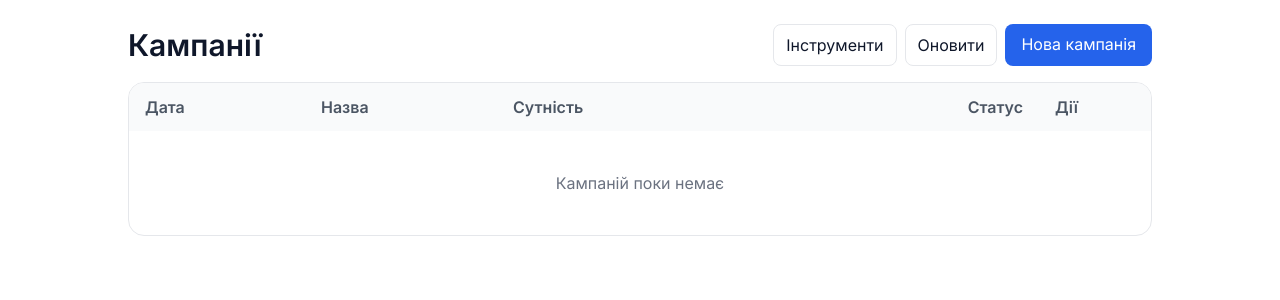
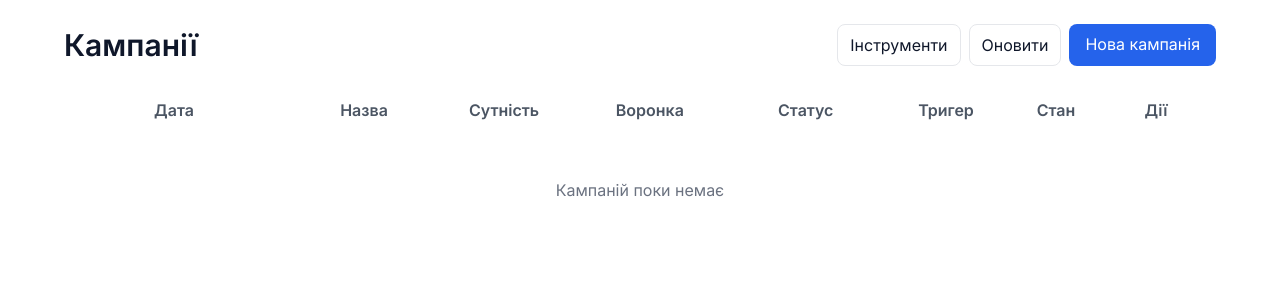
Before and after one commit to yurashko-ux/P-3-0, a Next.js app in the folder web/: page /admin/campaigns in a window 1280 px wide. Shown: the top 300 px of the page. Built offline with nearby package versions, Linux system fonts and the light colour scheme.

Commit message:
Update page.tsx

```diff
--- a/web/app/admin/campaigns/page.tsx
+++ b/web/app/admin/campaigns/page.tsx
@@ -1,8 +1,7 @@
+// web/app/admin/campaigns/page.tsx
 "use client";
 
 import { useEffect, useState } from "react";
-import CounterPill from "@/components/CounterPill";
-import Chip from "@/components/Chip";
 
 type Campaign = {
   id: string;
@@ -25,18 +24,13 @@ type Campaign = {
   exp_days: number;
   exp_to_pipeline_id: string | null;
   exp_to_status_id: string | null;
-
-  v1_count: number;
-  v2_count: number;
-  exp_count: number;
 };
 
 type Dict = Record<string, string>;
 
-async function api<T>(url: string): Promise<T> {
-  const r = await fetch(url, { credentials: "include", cache: "no-store" });
-  const j = await r.json();
-  return j?.items ?? j;
+async function fetchJSON<T>(url: string): Promise<T> {
+  const r = await fetch(url, { cache: "no-store", credentials: "include" });
+  return r.json();
 }
 
 export default function Page() {
@@ -45,18 +39,19 @@ export default function Page() {
   const [statusesByPipeline, setStatusesByPipeline] = useState<Record<string, Dict>>({});
 
   async function loadAll() {
-    const list = await api<{ items: Campaign[] }>("/api/campaigns");
-    setItems(list as unknown as Campaign[]);
+    const list = await fetchJSON<{ ok: boolean; items: Campaign[] }>("/api/campaigns");
+    setItems(list.items || []);
 
-    // Довідники KeyCRM
-    const pls: any[] = await api("/api/keycrm/pipelines");
+    // Пайплайни
+    const pls: any[] = await fetchJSON("/api/keycrm/pipelines");
     const pMap: Dict = {};
     for (const p of pls || []) pMap[String(p.id)] = String(p.name ?? p.title ?? p.id);
     setPipelines(pMap);
 
+    // Статуси по пайплайнах
     const stMap: Record<string, Dict> = {};
     for (const pid of Object.keys(pMap)) {
-      const sts: any[] = await api(`/api/keycrm/statuses?pipeline_id=${encodeURIComponent(pid)}`);
+      const sts: any[] = await fetchJSON(`/api/keycrm/statuses?pipeline_id=${pid}`);
       stMap[pid] = {};
       for (const s of sts || []) stMap[pid][String(s.id)] = String(s.name ?? s.title ?? s.id);
     }
@@ -67,23 +62,14 @@ export default function Page() {
     loadAll();
   }, []);
 
-  function chips(pid: string | null, sid: string | null) {
-    if (!pid || !sid) return <span className="text-gray-500">—/—</span>;
-    const p = pipelines[pid] ?? pid;
-    const s = statusesByPipeline[pid]?.[sid] ?? sid;
-    return (
-      <span className="inline-flex items-center gap-1">
-        <Chip text={p} tone="pipeline" />
-        <span className="text-gray-400">/</span>
-        <Chip text={s} tone="status" />
-      </span>
-    );
-  }
+  const pname = (pid?: string | null) => (pid ? (pipelines[pid] ?? pid) : "—");
+  const sname = (pid?: string | null, sid?: string | null) =>
+    pid && sid ? (statusesByPipeline[pid]?.[sid] ?? sid) : "—";
 
   return (
     <div className="p-4 sm:p-6">
-      <div className="max-w-5xl mx-auto">
-        <div className="flex items-center justify-between mb-4">
+      <div className="max-w-6xl mx-auto">
+        <div className="mb-4 flex items-center justify-between">
           <h1 className="text-3xl font-extrabold">Кампанії</h1>
           <div className="flex gap-2">
             <a href="/admin/tools" className="rounded-lg border px-3 py-2 hover:bg-gray-50">
@@ -101,88 +87,108 @@ export default function Page() {
           </div>
         </div>
 
-        <div className="overflow-hidden rounded-2xl border">
-          <table className="min-w-full table-fixed">
+        <div className="overflow-x-auto rounded-2xl">
+          {/* border-separate + spacing — імітація «без рамок», але все акуратно розкладено */}
+          <table className="min-w-full table-fixed border-separate border-spacing-y-2">
             <colgroup>
-              <col className="w-44" />
-              <col className="w-48" />
-              <col />
-              <col className="w-20" />
-              <col className="w-28" />
+              <col className="w-[220px]" /> {/* Дата */}
+              <col className="w-[160px]" />  {/* Назва */}
+              <col className="w-[120px]" />  {/* Сутність */}
+              <col />                        {/* Воронка */}
+              <col />                        {/* Статус */}
+              <col className="w-[140px]" />  {/* Тригер */}
+              <col className="w-[80px]" />   {/* Стан */}
+              <col className="w-[120px]" />  {/* Дії */}
             </colgroup>
 
-            <thead className="bg-gray-50">
-              <tr className="text-left text-gray-600">
-                <th className="px-4 py-3">Дата</th>
-                <th className="px-4 py-3">Назва</th>
-                <th className="px-4 py-3">Сутність</th>
-                <th className="px-4 py-3">Статус</th>
-                <th className="px-4 py-3">Дії</th>
+            <thead>
+              <tr className="text-center text-gray-600">
+                <th className="py-2">Дата</th>
+                <th className="py-2">Назва</th>
+                <th className="py-2">Сутність</th>
+                <th className="py-2">Воронка</th>
+                <th className="py-2">Статус</th>
+                <th className="py-2">Тригер</th>
+                <th className="py-2">Стан</th>
+                <th className="py-2">Дії</th>
               </tr>
             </thead>
 
             <tbody>
-              {items.map((c) => (
-                <tr key={c.id} className="border-t align-top">
-                  <td className="px-4 py-3 text-gray-700">
+              {items.map((c) => {
+                const rows = [
+                  {
+                    label: "База",
+                    pipeline: pname(c.base_pipeline_id),
+                    status: sname(c.base_pipeline_id, c.base_status_id),
+                    trigger: "",
+                  },
+                  {
+                    label: "V1",
+                    pipeline: pname(c.v1_to_pipeline_id),
+                    status: sname(c.v1_to_pipeline_id, c.v1_to_status_id),
+                    trigger: c.v1_value || "",
+                  },
+                ] as {
+                  label: string;
+                  pipeline: string;
+                  status: string;
+                  trigger: string;
+                }[];
+
+                if (c.v2_enabled) {
+                  rows.push({
+                    label: "V2",
+                    pipeline: pname(c.v2_to_pipeline_id),
+                    status: sname(c.v2_to_pipeline_id, c.v2_to_status_id),
+                    trigger: c.v2_value || "",
+                  });
+                }
+
+                rows.push({
+                  label: "EXP",
+                  pipeline: pname(c.exp_to_pipeline_id),
+                  status: sname(c.exp_to_pipeline_id, c.exp_to_status_id),
+                  trigger: `${c.exp_days} днів`,
+                });
+
+                const rowSpan = rows.length;
+
+                return (
+                  <tr key={c.id} className="align-middle bg-white/80 shadow-sm rounded-xl">
+                    {/* Дата */}
+                    <td className="py-3 text-center" rowSpan={rowSpan}>
+                      <div className="text-gray-900">
                         {new Date(c.created_at).toLocaleString("uk-UA")}
-                  </td>
-
-                  <td className="px-4 py-3 font-semibold">{c.name}</td>
-
-                  <td className="px-4 py-3">
-                    {/* База */}
-                    <div className="mb-1 text-gray-800">
-                      <span className="font-bold mr-2">База:</span>
-                      {chips(c.base_pipeline_id, c.base_status_id)}
-                    </div>
-
-                    {/* V1 */}
-                    <div className="flex flex-wrap items-center gap-2 mb-1">
-                      <div className="text-gray-900">
-                        <span className="font-semibold mr-2">V1 →</span>
-                        {chips(c.v1_to_pipeline_id, c.v1_to_status_id)}
-                        {c.v1_value ? (
-                          <span className="ml-2 text-gray-500">({c.v1_value})</span>
-                        ) : null}
-                      </div>
-                      <CounterPill label="V1" value={c.v1_count} />
-                    </div>
-
-                    {/* V2 */}
-                    {c.v2_enabled ? (
-                      <div className="flex flex-wrap items-center gap-2 mb-1">
-                        <div className="text-gray-900">
-                          <span className="font-semibold mr-2">V2 →</span>
-                          {chips(c.v2_to_pipeline_id, c.v2_to_status_id)}
-                          {c.v2_value ? (
-                            <span className="ml-2 text-gray-500">({c.v2_value})</span>
-                          ) : null}
-                        </div>
-                        <CounterPill label="V2" value={c.v2_count} />
-                      </div>
-                    ) : null}
-
-                    {/* EXP */}
-                    <div className="flex flex-wrap items-center gap-2">
-                      <div className="text-gray-900">
-                        <span className="font-semibold mr-2">EXP({c.exp_days}д) →</span>
-                        {chips(c.exp_to_pipeline_id, c.exp_to_status_id)}
-                      </div>
-                      <CounterPill label="EXP" value={c.exp_count} />
                       </div>
                     </td>
 
-                  <td className="px-4 py-3">{c.enabled ? "yes" : "no"}</td>
+                    {/* Назва */}
+                    <td className="py-3 text-center font-semibold" rowSpan={rowSpan}>
+                      {c.name}
+                    </td>
 
-                  <td className="px-4 py-3 whitespace-nowrap">
+                    {/* перший ряд «База» */}
+                    <td className="py-3 text-center">{rows[0].label}</td>
+                    <td className="py-3 text-center">{rows[0].pipeline}</td>
+                    <td className="py-3 text-center">{rows[0].status}</td>
+                    <td className="py-3 text-center">{rows[0].trigger || "—"}</td>
+
+                    {/* Стан (yes/no) одна клітинка на всю групу */}
+                    <td className="py-3 text-center" rowSpan={rowSpan}>
+                      {c.enabled ? "yes" : "no"}
+                    </td>
+
+                    {/* Дії одна клітинка на всю групу */}
+                    <td className="py-3 text-center whitespace-nowrap" rowSpan={rowSpan}>
                       <a
+                        className="text-blue-600 hover:underline mr-3"
                         href={`/admin/campaigns/${c.id}/edit`}
-                      className="text-blue-600 hover:underline mr-3"
                       >
                         Edit
                       </a>
                       <a
+                        className="text-red-600 hover:underline"
                         href={`/api/campaigns/${c.id}`}
                         onClick={async (e) => {
                           e.preventDefault();
@@ -193,17 +199,60 @@ export default function Page() {
                           });
                           loadAll();
                         }}
-                      className="text-red-600 hover:underline"
                       >
                         Delete
                       </a>
                     </td>
                   </tr>
-              ))}
+                );
+              }).flatMap((cRow, idx) => {
+                // додаткові рядки для V1/V2/EXP (рендеримо їх одразу після першого)
+                const c = items[idx];
+                if (!c) return [];
+                const rows: {
+                  label: string;
+                  pipeline: string;
+                  status: string;
+                  trigger: string;
+                }[] = [];
 
+                rows.push({
+                  label: "V1",
+                  pipeline: pname(c.v1_to_pipeline_id),
+                  status: sname(c.v1_to_pipeline_id, c.v1_to_status_id),
+                  trigger: c.v1_value || "",
+                });
+
+                if (c.v2_enabled) {
+                  rows.push({
+                    label: "V2",
+                    pipeline: pname(c.v2_to_pipeline_id),
+                    status: sname(c.v2_to_pipeline_id, c.v2_to_status_id),
+                    trigger: c.v2_value || "",
+                  });
+                }
+
+                rows.push({
+                  label: "EXP",
+                  pipeline: pname(c.exp_to_pipeline_id),
+                  status: sname(c.exp_to_pipeline_id, c.exp_to_status_id),
+                  trigger: `${c.exp_days} днів`,
+                });
+
+                // перший ряд уже відрендерили у <tbody> вище,
+                // а тут генеруємо решту рядків для цієї кампанії:
+                return rows.slice(1).map((r, i) => (
+                  <tr key={`extra-${c.id}-${i}`} className="align-middle bg-white/80 shadow-sm">
+                    <td className="py-3 text-center">{r.label}</td>
+                    <td className="py-3 text-center">{r.pipeline}</td>
+                    <td className="py-3 text-center">{r.status}</td>
+                    <td className="py-3 text-center">{r.trigger || "—"}</td>
+                  </tr>
+                ));
+              })}
               {!items.length && (
                 <tr>
-                  <td className="px-4 py-10 text-center text-gray-500" colSpan={5}>
+                  <td className="py-10 text-center text-gray-500" colSpan={8}>
                     Кампаній поки немає
                   </td>
                 </tr>
```
Lines whose indentation alone changed are shown as unchanged.
